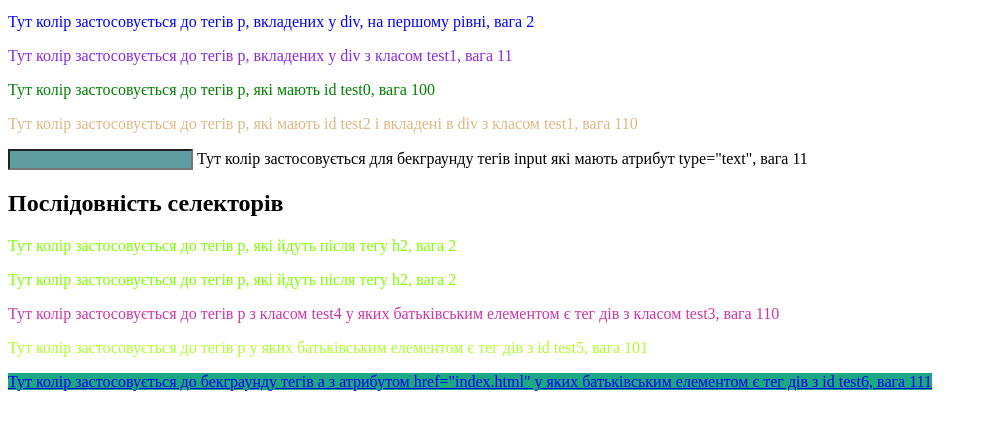
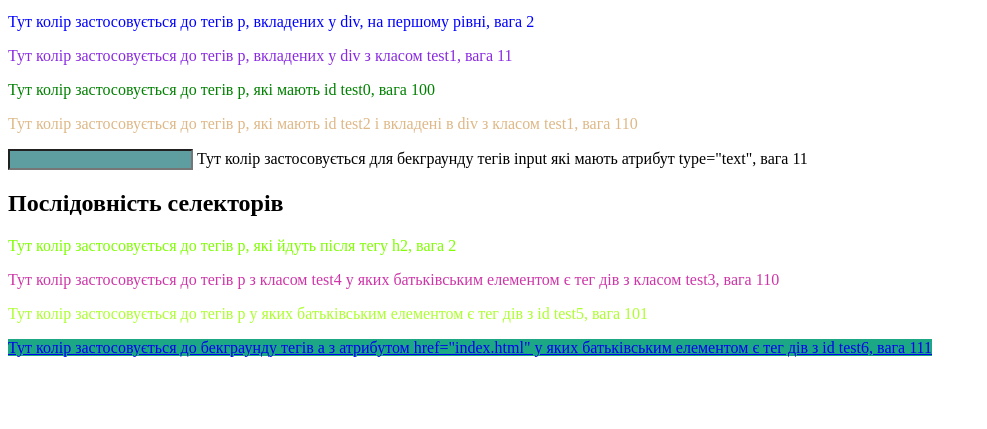
Before and after one commit to Dolhand/Lesson-4---Hillel, a plain HTML site: page index.html in a window 1280 px wide. Shown: the part 101-530 px from the top of the page, without its empty margins (0-987 px from the left). Drawn offline with Linux system fonts and the light colour scheme.

Commit message:
Selectors 3.0

```diff
--- a/index.html
+++ b/index.html
@@ -32,7 +32,6 @@
 
     <h2>Послідовність селекторів</h2>
     <p>Тут колір застосовується до тегів p, які йдуть після тегу h2, вага 2</p>
-    <p>Тут колір застосовується до тегів p, які йдуть після тегу h2, вага 2</p>
 
     <div class="test3">
         <p id="test4">Тут колір застосовується до тегів p з класом test4 у яких батьківським елементом є тег дів з класом test3, вага 110</p>
```
